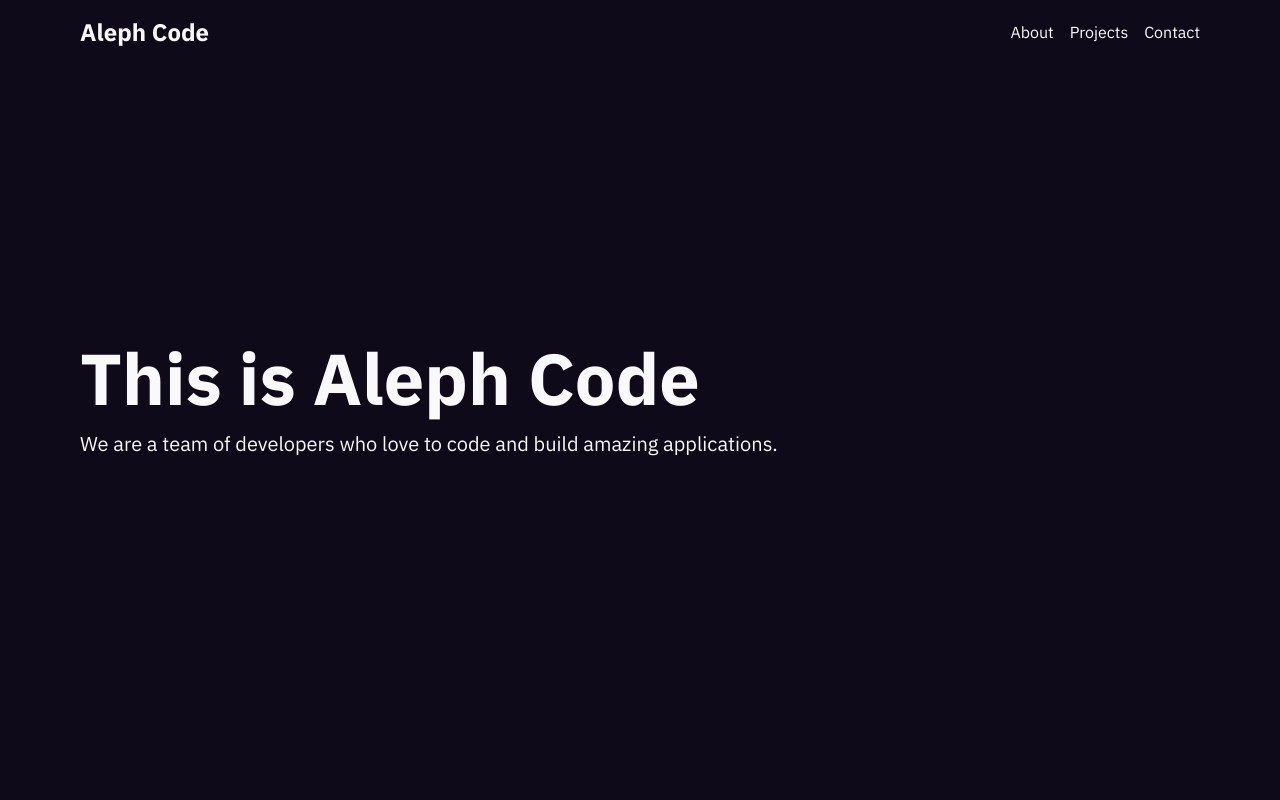
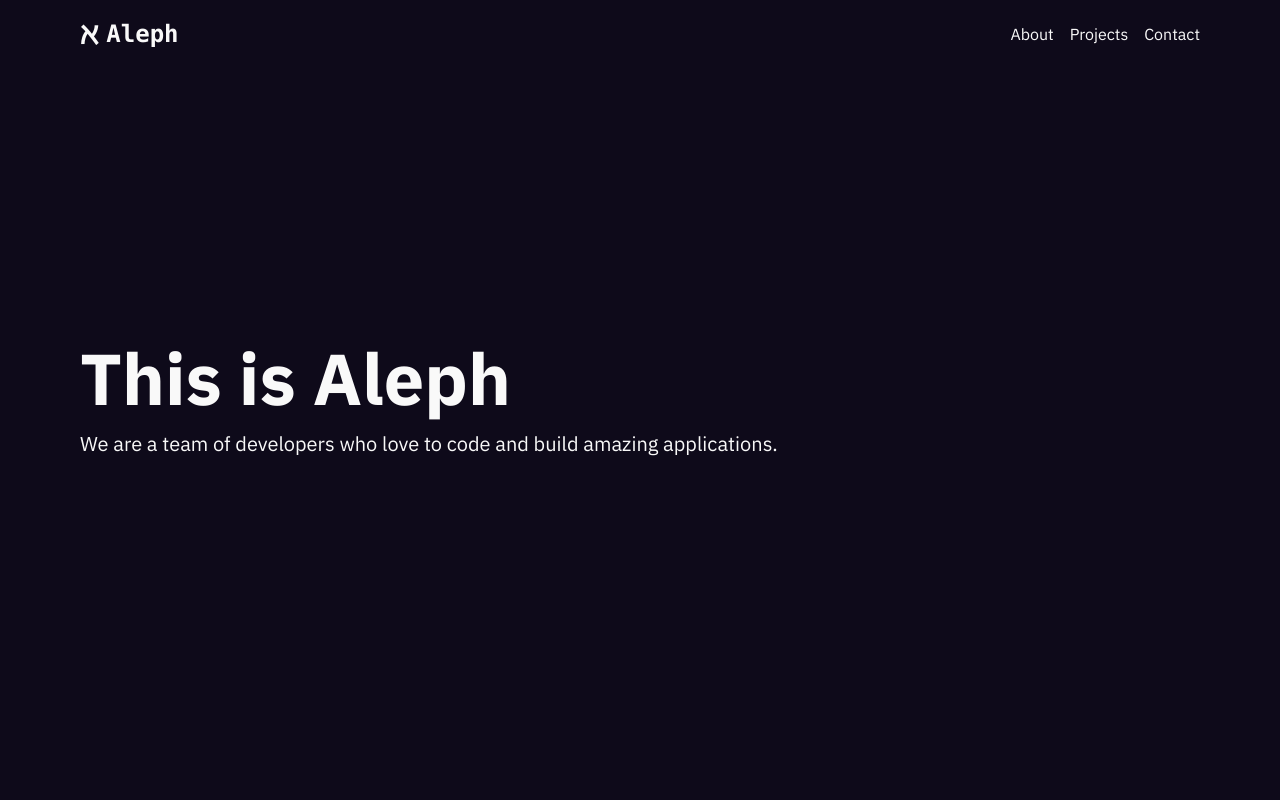
Before and after one commit to aleph3-code/aleph-web, a Next.js app: page / in a window 1280 px wide. Shown: the top 800 px of the page. Built offline with nearby package versions, Linux system fonts and the light colour scheme.

Commit message:
feat(logo): Added Aleph component
Co-authored-by: nachovigilante <nachovigilante@gmail.com>
Co-authored-by: IgnacioPardo <ignacio.pardo@ort.edu.ar>

```diff
--- a/src/app/page.tsx
+++ b/src/app/page.tsx
@@ -9,6 +9,7 @@ export default function Home() {
       <Section>
         <h1 className="text-4xl font-bold">Learn More</h1>
         <p className="mt-4 text-xl">
+          ℵ
           Visit our social media pages to learn more about us and our projects.
         </p>
       </Section>
--- /dev/null
+++ b/src/components/Aleph.tsx
@@ -0,0 +1,3 @@
+export function Aleph() {
+  return <span className="font-bold font-mono text-3xl">ℵ</span>;
+}
--- a/src/components/layout/Header.tsx
+++ b/src/components/layout/Header.tsx
@@ -1,8 +1,12 @@
+import { Aleph } from "../Aleph";
+
 export default function Header() {
   return (
     <header className="flex fixed top-0 w-screen text-highlight">
       <nav className="flex w-full justify-between items-center px-20 py-4">
-        <h1 className="text-2xl font-bold text-highlight">Aleph Code</h1>
+        <h1 className="text-2xl font-bold text-highlight font-mono flex items-center gap-2 cursor-pointer">
+          <Aleph /> Aleph
+        </h1>
         <ul className="flex space-x-4">
           <li>
             <a href="#about">About</a>
--- a/src/components/sections/HeroSection.tsx
+++ b/src/components/sections/HeroSection.tsx
@@ -3,7 +3,7 @@ import Section from "~/components/layout/Section";
 export default function HeroSection() {
   return (
     <Section className="min-h-screen">
-      <h1 className="text-7xl font-bold">This is Aleph Code</h1>
+      <h1 className="text-7xl font-bold">This is Aleph</h1>
       <p className="mt-4 text-xl">
         We are a team of developers who love to code and build amazing
         applications.
```
